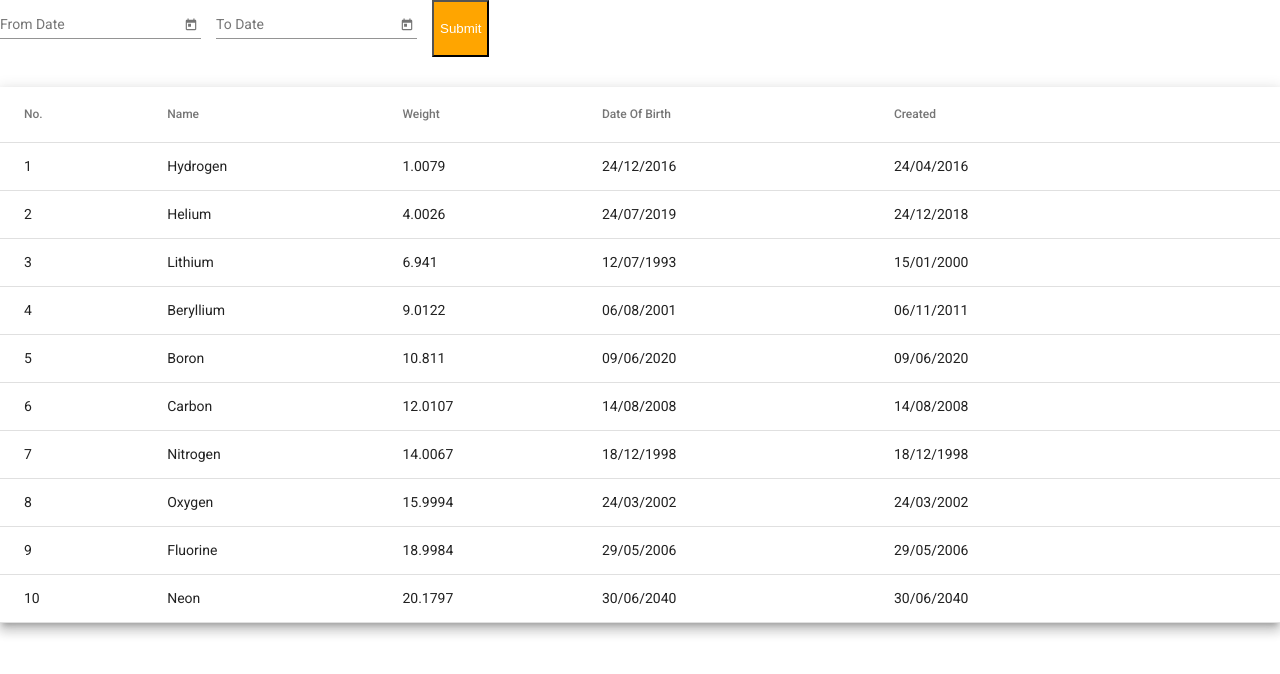
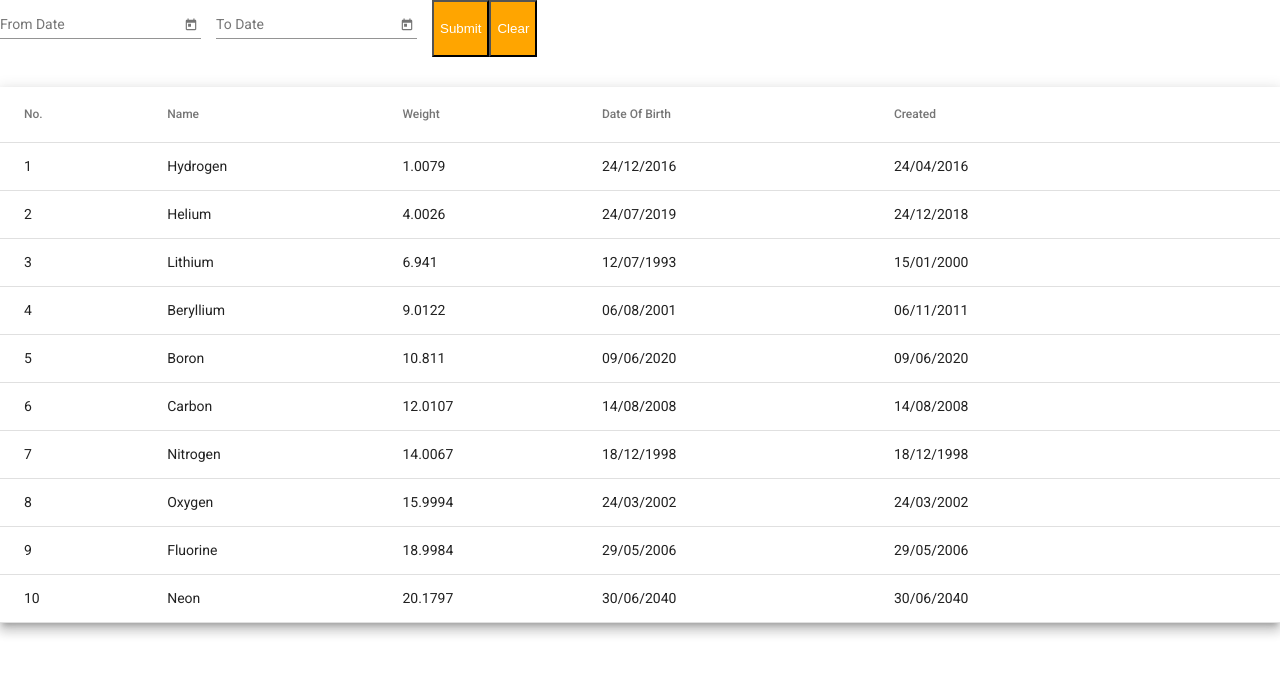
Before and after one commit to loic20187/Filter_Date, an Angular app: page / in a window 1280 px wide. Shown: the top 674 px of the page. Built offline with nearby package versions, Linux system fonts and the light colour scheme.

Commit message:
Reset Filter

```diff
--- a/src/app/filter-date/filter-date.component.html
+++ b/src/app/filter-date/filter-date.component.html
@@ -20,6 +20,7 @@
     </mat-form-field>
   </div>
    <button mat-button color="primary" class="primary" (click)="applyFilter()">Submit</button>
+   <button mat-button color="primary" class="primary" (click)="clearFilter()">Clear</button>
 </form>
 
 <table #filteredTable mat-table [dataSource]="dataSource" class="mat-elevation-z8">
--- a/src/app/filter-date/filter-date.component.ts
+++ b/src/app/filter-date/filter-date.component.ts
@@ -68,6 +68,10 @@ applyFilter(){
   this.dataSource = new MatTableDataSource<PeriodicElement>(ELEMENT_DATA.filter(x=>x.DOB>=this.fromDate && x.DOB<=this.toDate))
 }
 
+clearFilter(){
+  this.dataSource = new MatTableDataSource<PeriodicElement>(ELEMENT_DATA)
+}
+
   //applyFilter(event:Event){
    // console.log('oui !!!!')
    // const filterValue = (event.target as HTMLInputElement).value;
```
